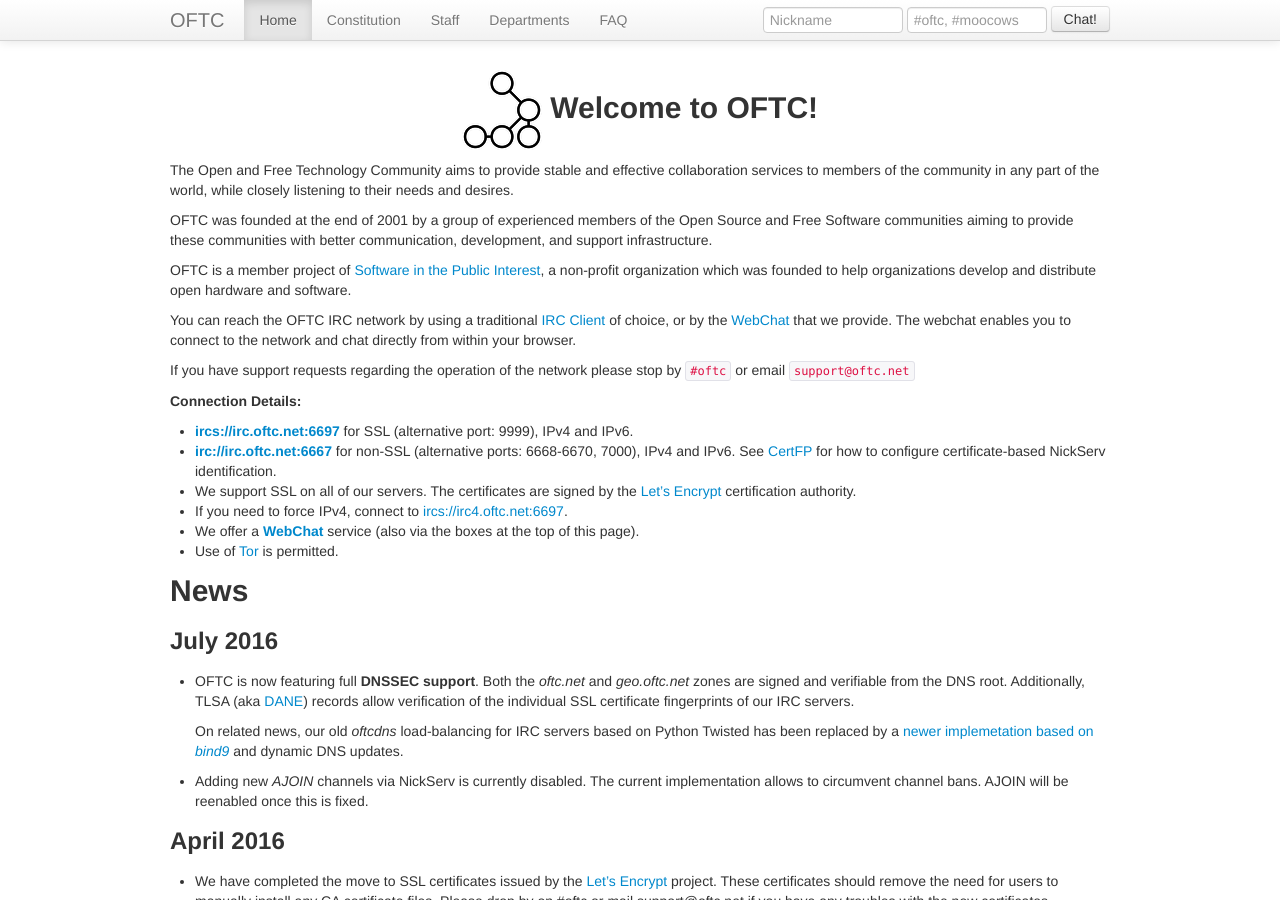
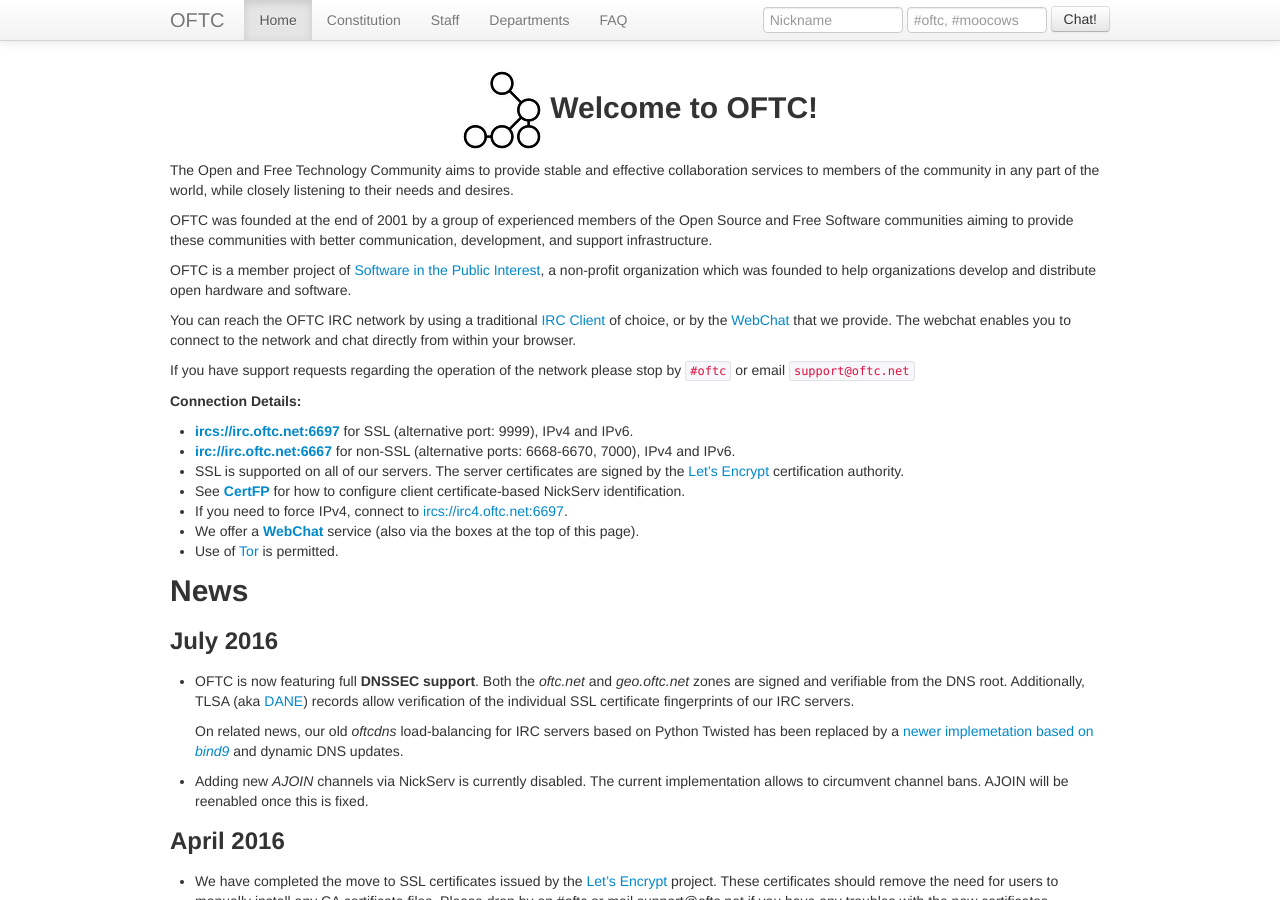
Before and after one commit to oftc/oftc-web, a Jekyll site: the page built from index.md, in a window 1280 px wide and 900 px high. Built offline with Jekyll 4.4.1, drawn with Linux system fonts in a browser that asks for light colours.

Commit message:
Move the CertFP link to a separate item

```diff
--- a/index.md
+++ b/index.md
@@ -28,9 +28,9 @@
 
  * [**ircs://irc.oftc.net:6697**](ircs://irc.oftc.net:6697) for SSL (alternative port: 9999), IPv4 and IPv6.
  * [**irc://irc.oftc.net:6667**](irc://irc.oftc.net:6667) for non-SSL (alternative ports: 6668-6670, 7000), IPv4 and IPv6.
-   See [CertFP](NickServ/CertFP/) for how to configure certificate-based NickServ identification.
- * We support SSL on all of our servers.  The certificates are signed
+ * SSL is supported on all of our servers.  The server certificates are signed
    by the [Let's Encrypt](https://letsencrypt.org/) certification authority.
+ * See [**CertFP**](NickServ/CertFP/) for how to configure client certificate-based NickServ identification.
  * If you need to force IPv4, connect to [ircs://irc4.oftc.net:6697](ircs://irc4.oftc.net:6697).
  * We offer a [**WebChat**](WebChat) service (also via the boxes at the top of this page).
  * Use of [Tor](/Tor) is permitted.
```
